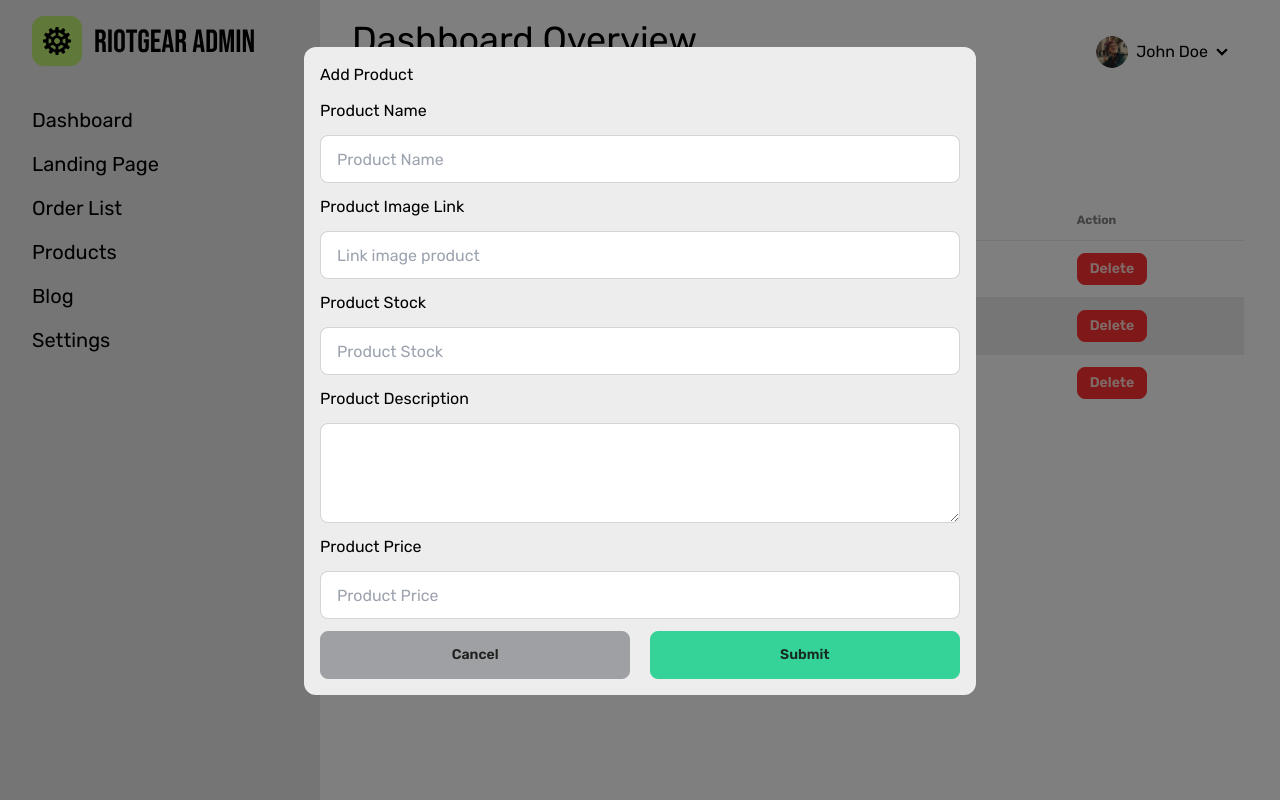
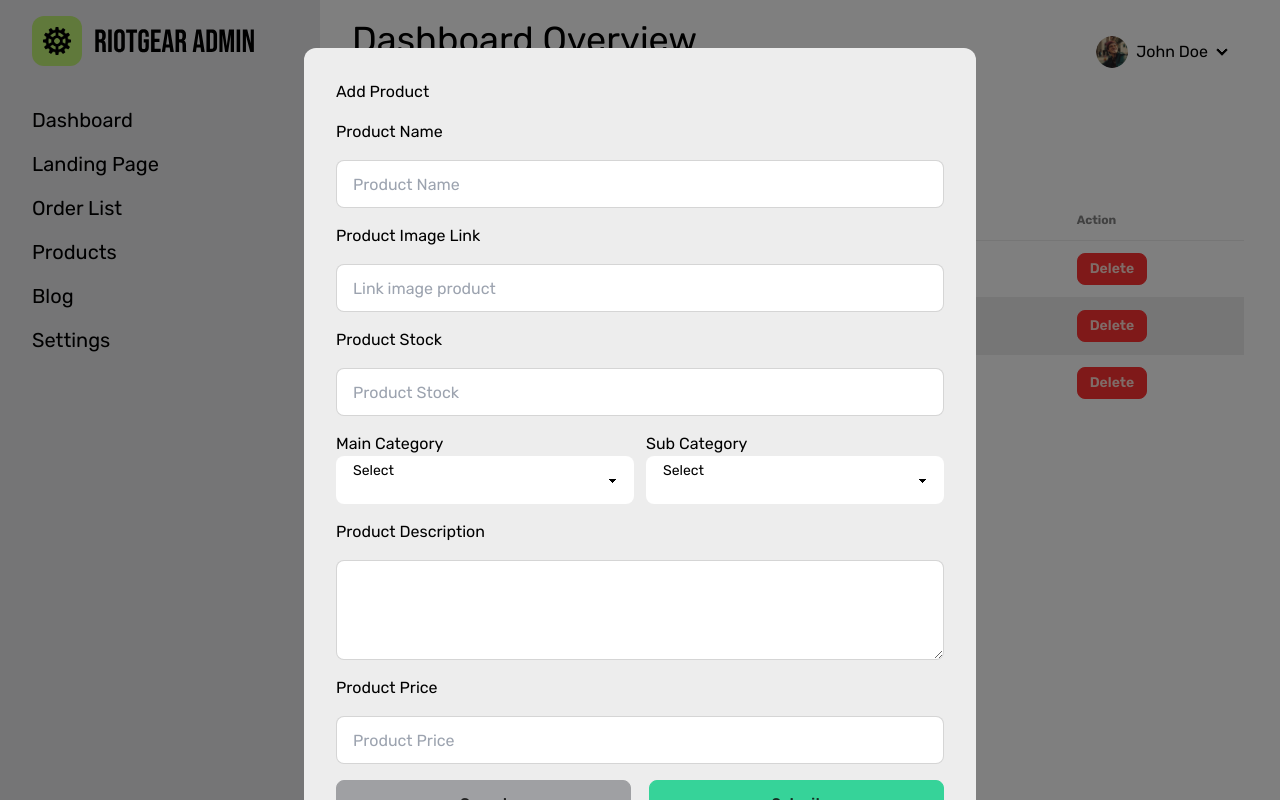
Before and after one commit to nandorfn/mini-project_Riotgear_ecommerce, a Next.js app: page /admin/products in a window 1280 px wide. Both pictures are taken after typing "Sample" into the empty fields and a click on the button "Add Product". Shown: the top 800 px of the page. Built offline with nearby package versions, Linux system fonts and the light colour scheme.

Commit message:
add modal from to add product

```diff
--- a/app/admin/products/page.tsx
+++ b/app/admin/products/page.tsx
@@ -10,6 +10,7 @@ const Page: React.FC = () => {
   const [productData, setProductData] = useState([]);
   const [search, setSearch] = useState('');
   const [isOpen, setIsOpen] = useState(false);
+
   const handleInput = (e: React.SyntheticEvent) => {
     const { value } = (e.target as HTMLInputElement);
     setSearch(value)
--- a/app/components/Form/Option.tsx
+++ b/app/components/Form/Option.tsx
@@ -24,17 +24,14 @@ const OptionInput: React.FC<Props> = ({
 
   return (
     <>
-      <div>
-        <label className="form-label" htmlFor="productCategory">
+        <label className="form-label flex flex-col w-full" htmlFor="productCategory">
           {label}
-        </label>
-        <br />
         <select
           name={name}
           aria-label="Default select example"
           onChange={(e) => handleInput(e)}
           value={value}
-          className={`form-control ${error
+          className={`form-control select ${error
             ? "border-1 border-danger"
             : ""}`
           }>
@@ -48,7 +45,7 @@ const OptionInput: React.FC<Props> = ({
           ))}
         </select>
         <ErrorMsg name={name} error={error}/>
-      </div>
+        </label>
     </>
   );
 }
--- /dev/null
+++ b/app/components/Modal/Modal.css
@@ -0,0 +1,25 @@
+.bgModal {
+  position: fixed;
+  display: flex;
+  align-items: center;
+  justify-content: center;
+  z-index: 50;
+}
+.modalWrapper {
+  position: absolute;
+  overflow: hidden;
+  top: 28.4rem;
+  left: 50%;
+  transform: translate(-50%, -50%);
+}
+.form__add-product {
+  display: flex;
+  flex-direction: column;
+  margin-left: 1rem;
+  margin-right: 1rem;
+  padding: 2rem;
+  width: 90vw;
+  max-width: 42rem;
+  gap: 1rem;
+  border-radius: 0.75rem;
+}
--- a/app/components/Modal/Modal.tsx
+++ b/app/components/Modal/Modal.tsx
@@ -1,10 +1,13 @@
 'use client'
+import './Modal.css'
 import { useState } from "react";
 import Input from "../Form/Input";
 import { TextArea } from "../Form/TextArea";
 import Button from "../Button/Button";
 import { v4 as uuidv4 } from 'uuid';
 import { createObject } from "@/app/utils/utils";
+import OptionInput from '../Form/Option';
+import { mainCategory, subCategory } from '@/app/data/faqData';
 
 interface Props {
   setProductData: React.Dispatch<React.SetStateAction<any>>;
@@ -13,16 +16,17 @@ interface Props {
 
 const initialState = {
   productName: '',
+  productImgLink: '',
+  productStock: '',
   productMainCategory: '',
   productSubCategory: '',
-  productImgLink: '',
-  productStock: '',
   productDesc: '',
   productPrice: '',
 };
 
 const Modal: React.FC<Props> = ({ setProductData, handleModal }) => {
   const [form, setForm] = useState(initialState);
+
   const handleInput = (e: React.SyntheticEvent) => {
     const { name, value } = (e.target as HTMLInputElement);
     console.log(e.target as HTMLInputElement)
@@ -46,7 +50,6 @@ const Modal: React.FC<Props> = ({ setProductData, handleModal }) => {
       form.productDesc,
       productPrice
     )
-    console.log(newProduct)
     setProductData(newProduct)
   }
 
@@ -57,9 +60,9 @@ const Modal: React.FC<Props> = ({ setProductData, handleModal }) => {
 
   return (
     <>
-      <div onClick={handleModal} className="fixed inset-0 flex items-center justify-center z-50 bg-black bg-opacity-50">
-      <div className="absolute overflow-hidden top-[23.2rem] left-1/2 transform -translate-x-1/2 -translate-y-1/2">
-        <form className="flex flex-col gap-3 mx-4 max-w-2xl w-[90vw] bg-base-200 p-4 rounded-xl">
+      <div className="inset-0 bg-opacity-50 bg-black bgModal">
+      <div className="modalWrapper">
+        <form className="form__add-product bg-base-200">
           <h4>Add Product</h4>
           <Input
             name={'productName'}
@@ -85,6 +88,26 @@ const Modal: React.FC<Props> = ({ setProductData, handleModal }) => {
             handleInput={handleInput}
             placeholder="Product Stock"
           />
+          <div className='flex justify-between w-full gap-3'>
+            <OptionInput
+              label={"Main Category"}
+              name='productMainCategory'
+              optionLabel='Select'
+              value={form.productMainCategory}
+              optionValue={mainCategory}
+              handleInput={handleInput}
+              error=''
+            />
+            <OptionInput
+              label={"Sub Category"}
+              name='productSubCategory'
+              optionLabel='Select'
+              value={form.productSubCategory}
+              optionValue={subCategory}
+              handleInput={handleInput}
+              error=''
+            />
+          </div>
           <TextArea
             name={'productDesc'}
             label="Product Description"
--- a/app/data/faqData.ts
+++ b/app/data/faqData.ts
@@ -39,10 +39,23 @@ export type category = {
   key: string;
   value: string;
 }
-
 export const mainCategory = [
   { key: 'Top', value: 'Top' },
   { key: 'Outwear', value: 'Outwear' },
   { key: 'Bottom', value: 'Bottom' },
   { key: 'Accessories', value: 'Accessories' },
 ];
+export const subCategory = [
+  { key: 'T-Shirt', value: 'T-shirt' },
+  { key: 'Shirt', value: 'Shirt' },
+  { key: 'Oversize T-Shirt', value: 'Oversize T-Shirt' },
+  { key: 'Jacket', value: 'Jacket' },
+  { key: 'Sweater', value: 'Sweater' },
+  { key: 'Jenas', value: 'Jeans' },
+  { key: 'Ripped Jeans', value: 'Ripped Jeans' },
+  { key: 'Ankle Pants', value: 'Ankle Pants' },
+  { key: 'Skate Shoes', value: 'Skate Shoes' },
+  { key: 'Sneaker', value: 'Sneaker' },
+  { key: 'Running Shoes', value: 'Running Shoes' },
+
+]
```
